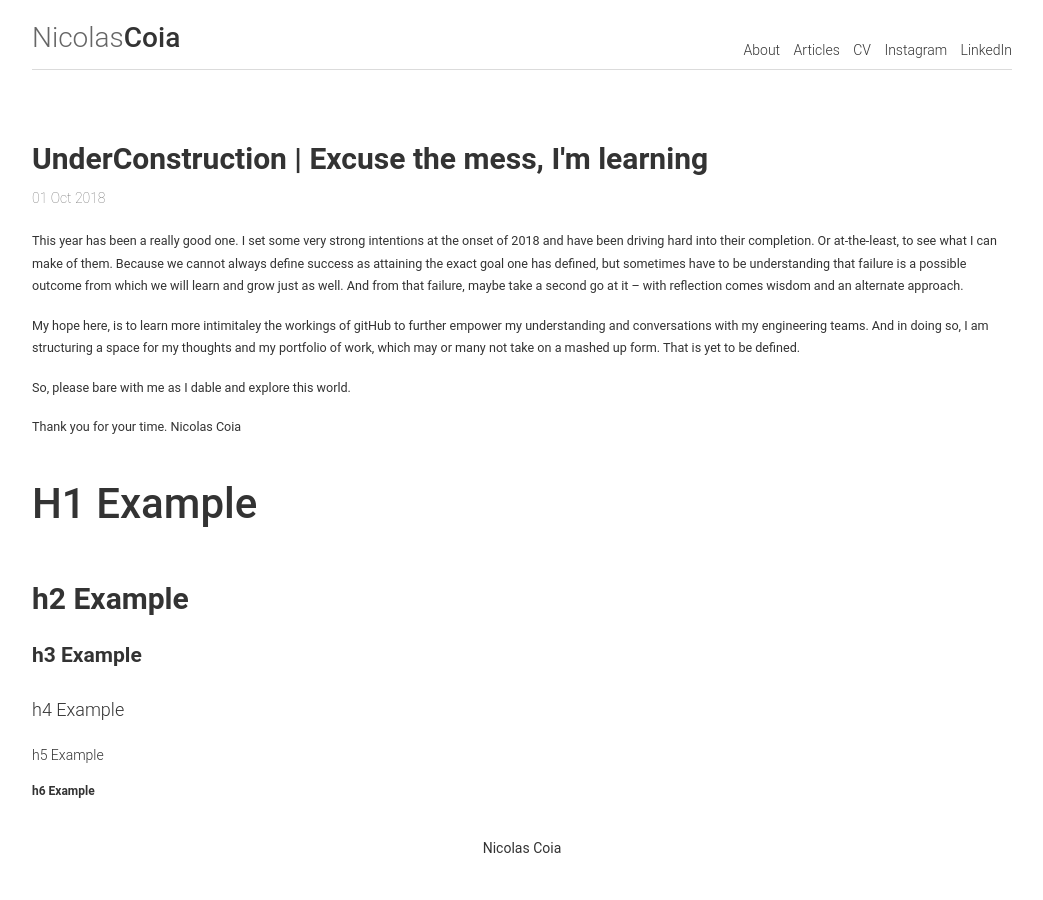
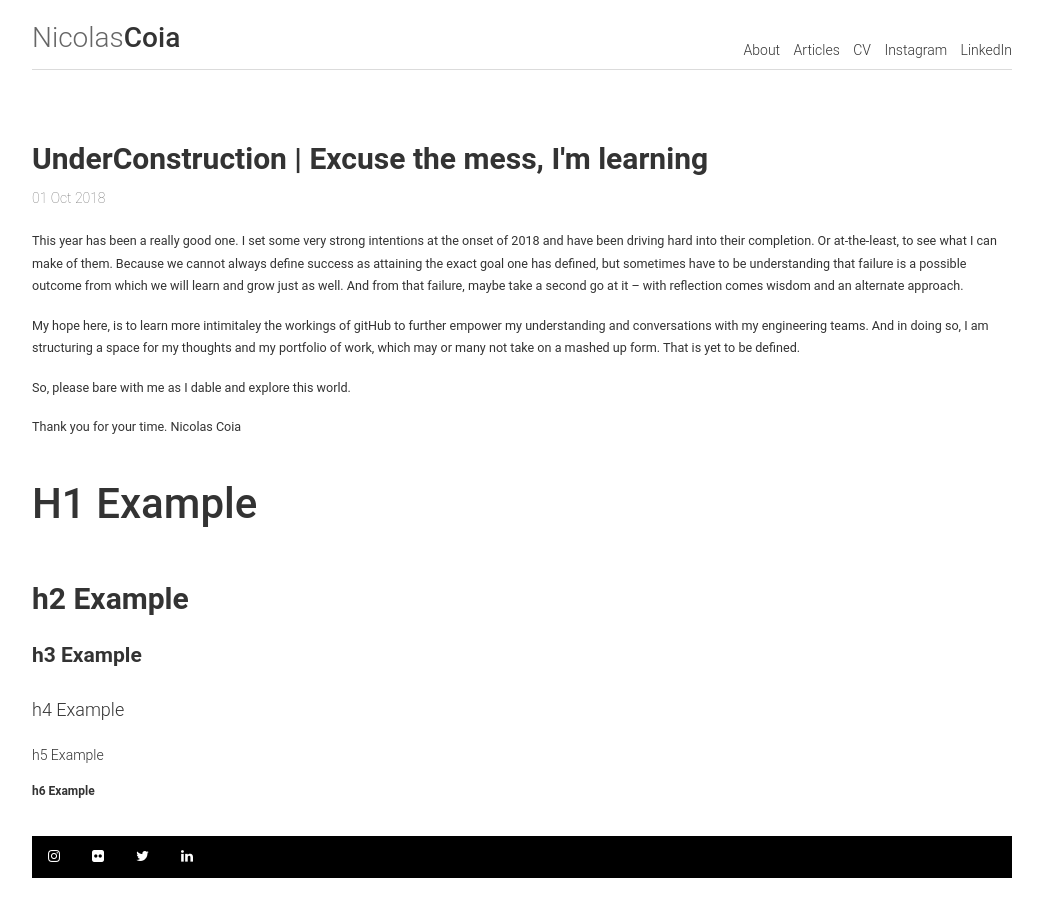
Before and after one commit to dyutibarma/monochrome, a Jekyll site: the page built from _posts/2018-10-01-hello-world.md, in a window 1280 px wide. Shown: the whole page, without its empty margins (118-1161 px from the left). Built offline with Jekyll 4.4.1, drawn with Linux system fonts in a browser that asks for light colours.

Commit message:
Update footer.html

```diff
--- a/_includes/footer.html
+++ b/_includes/footer.html
@@ -1 +1,11 @@
-<footer><span>Nicolas Coia</span></footer>
+<footer><span>
+
+  <div class="w3-bar w3-black w3-hide-small button-dark">
+  		<a href="http://www.instagram.com/coianac" class="w3-bar-item w3-button"><i class="fa fa-instagram"></i></a>
+  		<a href="https://www.flickr.com/photos/coianac/albums" class="w3-bar-item w3-button"><i class="fa fa-flickr"></i></a>
+  		<a href="https://twitter.com/coianac" class="w3-bar-item w3-button"><i class="fa fa-twitter"></i></a>
+  		<a href="https://www.linkedin.com/in/nicolas-coia-7996624/" class="w3-bar-item w3-button"><i class="fa fa-linkedin"></i></a>
+  		<!-- <a href="#" class="w3-bar-item w3-button w3-right"><i class="fa fa-search"></i></a> -->
+ 	</div>
+
+  </span></footer>
```
